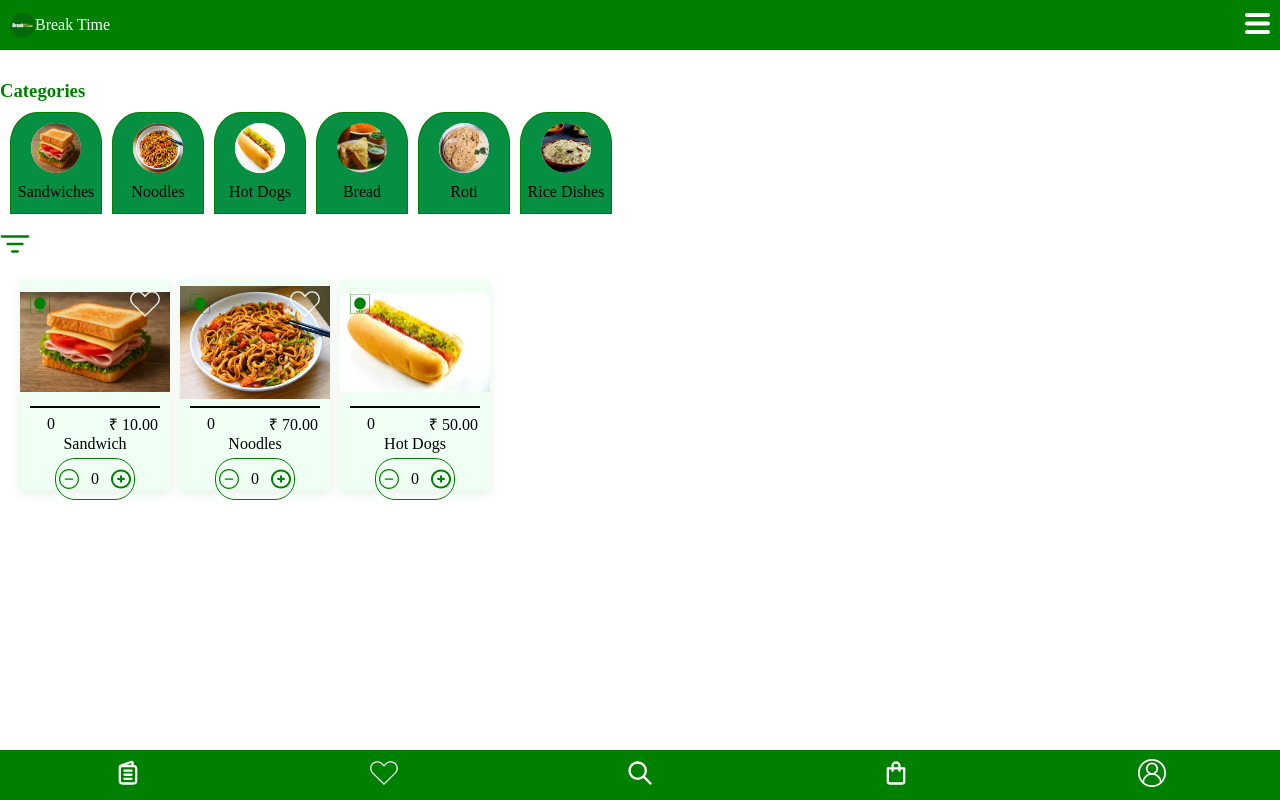
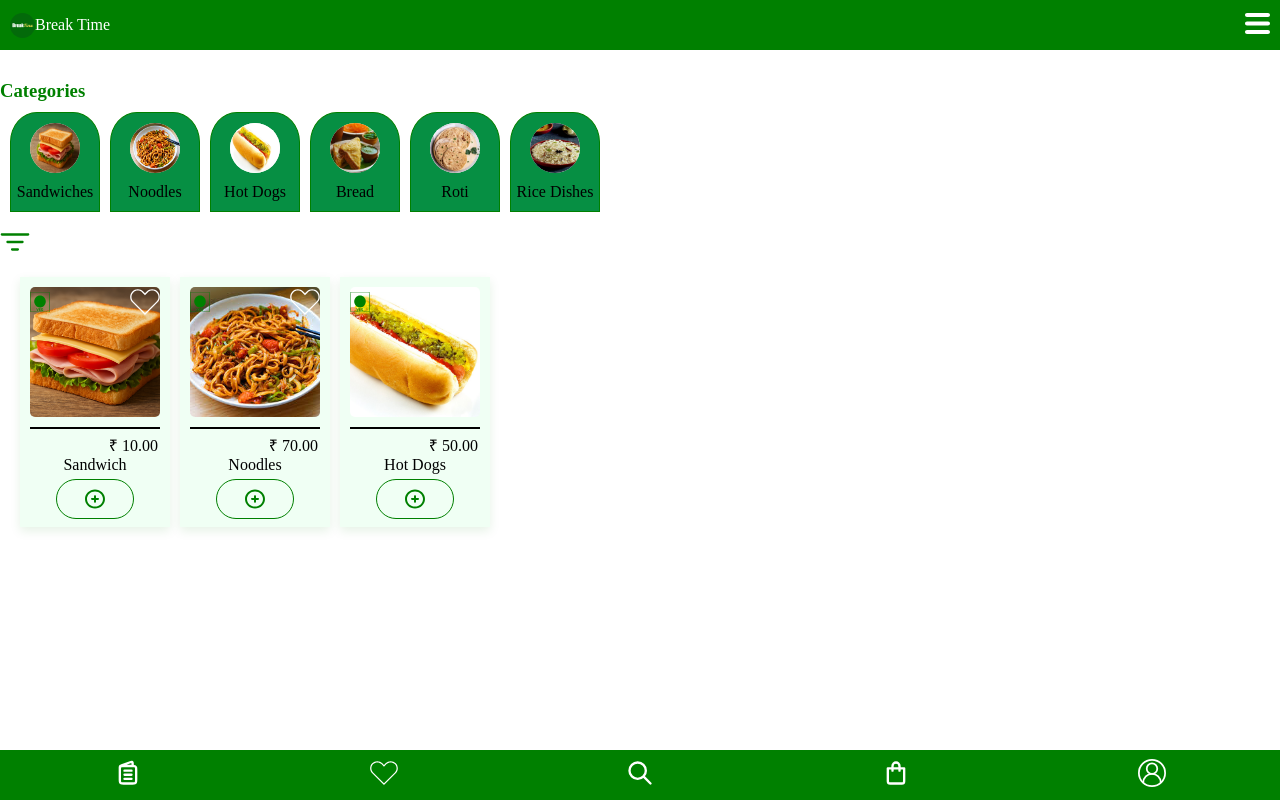
Before and after one commit to Akhil-Biswas/Break-Time, a Flask app: page / in a window 1280 px wide. Run offline with Flask 3, Linux system fonts and the light colour scheme.

Commit message:
feat(UI): Update item card styles
• set min-height
• adjust photo size
• hide cart controls

```diff
--- a/static/style.css
+++ b/static/style.css
@@ -1,6 +1,7 @@
 *{
     padding: 0;
     margin: 0;
+    box-sizing: border-box;
 }
 
 #categories {
@@ -74,7 +75,7 @@
 }
 
 #items .itemCard {
-    height: 250;
+    min-height: 250px;
     width: 150px;
     overflow: none;
     position: relative;
@@ -83,9 +84,9 @@
 }
 
 #items .itemCard .itemCardPhoto{
-    height: 60%;
-    width: 100%;
-    padding:0 20x;
+    height: 150px;
+    width: 150px;
+    padding: 10px;
     display: flex;
     flex: 1;
     overflow: hidden;
@@ -95,8 +96,9 @@
 #items .itemCard .itemCardPhoto img{
     height: 100%;
     width: 100%;
-    object-fit: contain;
-
+    object-fit: cover;
+    object-position: center;
+    border-radius: 5px;
 }
 
 #items .itemCard .itemCardDetails{
@@ -118,9 +120,8 @@
 }
 
 #items .itemCard .itemCardDetails .priceAndfavourit span{
-    display: flex;
     align-items: center;
-    visibility: ;
+    visibility: hidden;
 }
 
 #items .itemCard .itemCardDetails .priceAndfavourit span img{
@@ -185,7 +186,10 @@
     align-items: center;
     color: white;
 }
-
+.addTocart .removeItem,
+.addTocart .quantity {
+    display: none;
+}
 .addTocart span img {
     height: 20px;
 }
```
